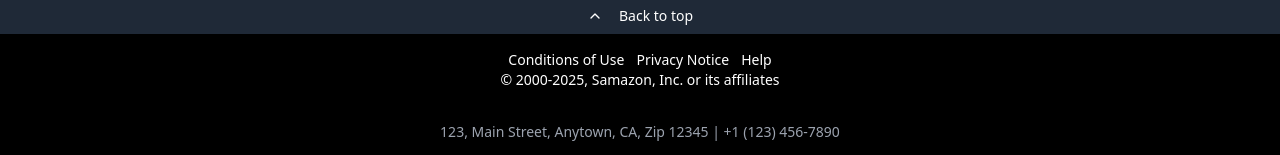
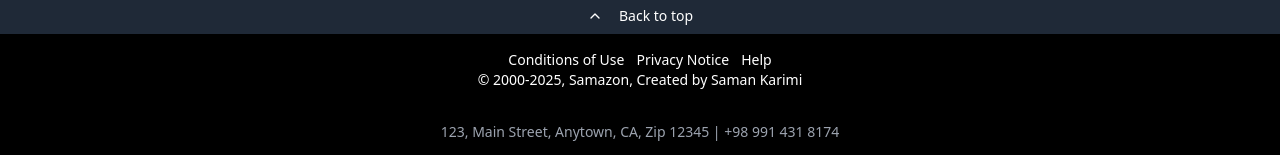
Before and after one commit to sani1426/Samazon, a Next.js app: page / in a window 1280 px wide. Shown: the part 642-797 px from the top of the page. Built offline with nearby package versions, Linux system fonts and the light colour scheme.

Commit message:
update footer.tsx

```diff
--- a/components/shared/footer.tsx
+++ b/components/shared/footer.tsx
@@ -25,10 +25,10 @@ export default function Footer() {
           <Link href='/page/help'>Help</Link>
         </div>
         <div className='flex justify-center text-sm'>
-          <p> © 2000-2025, {APP_NAME}, Inc. or its affiliates</p>
+          <p> © 2000-2025, {APP_NAME}, Created by Saman Karimi </p>
         </div>
         <div className='mt-8 flex justify-center text-sm text-gray-400'>
-          123, Main Street, Anytown, CA, Zip 12345 | +1 (123) 456-7890
+          123, Main Street, Anytown, CA, Zip 12345 | +98 991 431 8174
         </div>
       </div>
     </footer>
```
